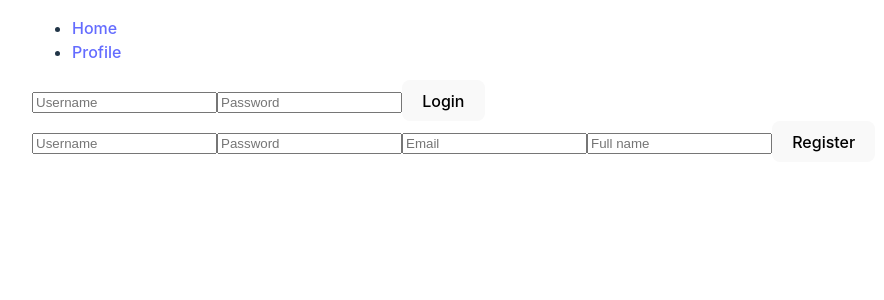
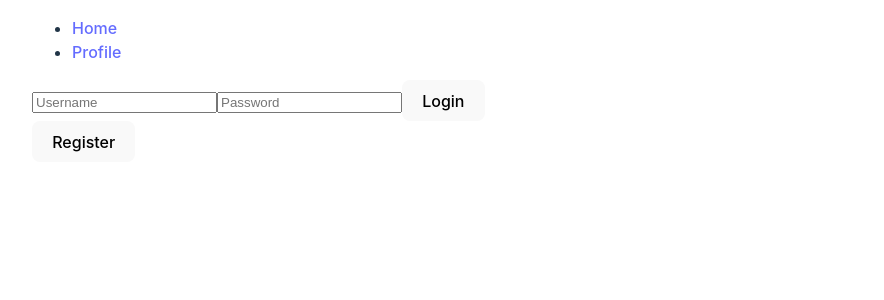
Before and after one commit to Velimah/mpjkk23-projekti, a React (Vite) app: page / in a window 1280 px wide. Shown: the top 300 px of the page, without its empty margins (128-1012 px from the left). Built offline with nearby package versions, Linux system fonts and the light colour scheme.

Commit message:
first-commit

```diff
--- a/src/views/Layout.jsx
+++ b/src/views/Layout.jsx
@@ -5,6 +5,7 @@ import {useEffect} from 'react';
 const Layout = () => {
   const {getUserByToken} = useUser();
   const navigate = useNavigate();
+  const location = useLocation();
 
   const getUserInfo = async () => {
     const userToken = localStorage.getItem('token');
--- a/src/views/Login.jsx
+++ b/src/views/Login.jsx
@@ -1,12 +1,19 @@
 import PropTypes from 'prop-types';
 import LoginForm from '../components/LoginForm';
 import RegisterForm from '../components/RegisterForm';
+import {useState} from 'react';
 
 const Login = (props) => {
+  const [formToggle, setFormToggle] = useState(true);
+
+  const toggle = () => {
+    setFormToggle(!formToggle);
+  };
+
   return (
     <>
-      <LoginForm />
-      <RegisterForm />
+      {formToggle ? <LoginForm /> : <RegisterForm />}
+      <button onClick={toggle}>{formToggle ? 'Register' : 'Login'}</button>
     </>
   );
 };
```
